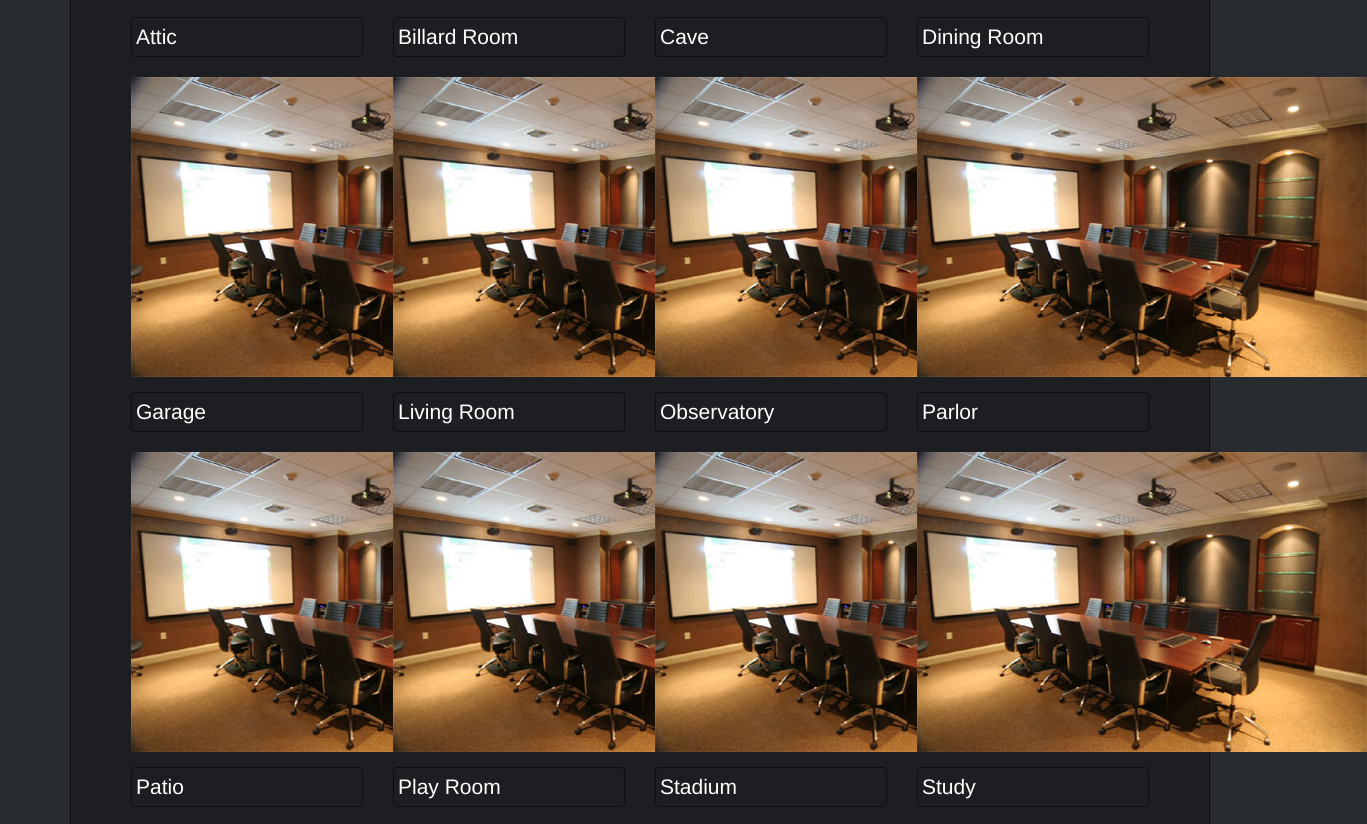
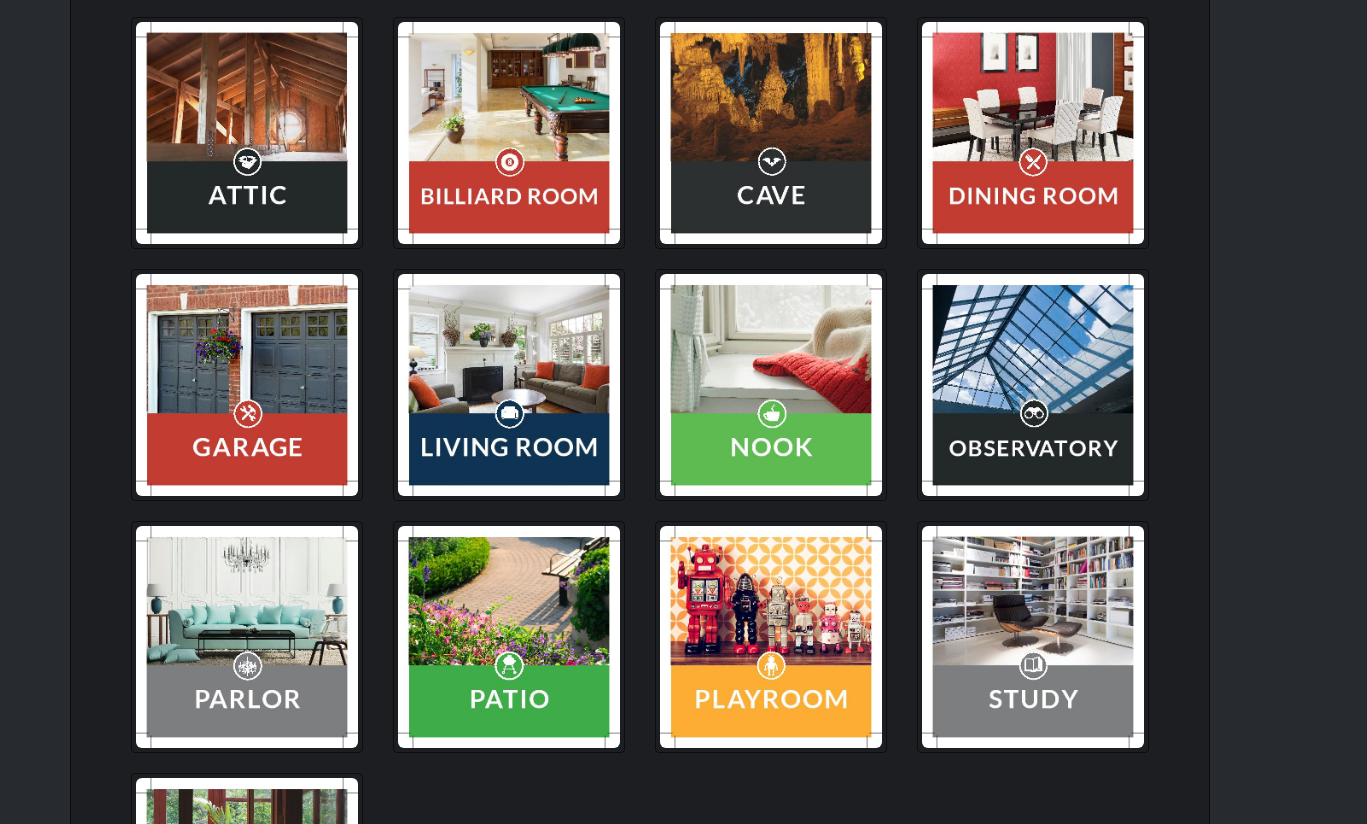
Before and after one commit to gthardy/SnapConfRooms, a website: page public/index.html at #!/first in a window 1280 px wide. Shown: the part 145-969 px from the top of the page, 1367 px wide, since content can reach past the window. Drawn offline with Linux system fonts and the light colour scheme.

Commit message:
added third floor images

```diff
--- a/public/data/rooms.json
+++ b/public/data/rooms.json
@@ -46,79 +46,92 @@
     "url": "http://sunroom/",
     "name": "Sun Room",
     "floor": 3,
-    "ip": "10.150.0.5"
+    "ip": "10.150.0.5",
+    "image" : "/images/sunroom.jpg"
 
   },
   {
     "url": "http://patio/",
     "name": "Patio",
     "floor": 3,
-    "ip": "10.150.0.6"
+    "ip": "10.150.0.6",
+    "image" : "/images/patio.jpg"
   },
   {
     "url": "http://study/",
     "name": "Study",
     "floor": 3,
-    "ip": "10.150.0.7"
+    "ip": "10.150.0.7",
+    "image" : "/images/study.jpg"
   },
   {
     "url": "http://billardroom/",
     "name": "Billard Room",
     "floor": 3,
-    "ip": "10.150.0.8"
+    "ip": "10.150.0.8",
+    "image" : "/images/billardroom.jpg"
   },
   {
     "url": "http://cave/",
     "name": "Cave",
     "floor": 3,
-    "ip": "10.150.0.9"
+    "ip": "10.150.0.9",
+    "image" : "/images/cave.jpg"
   },
   {
     "url": "http://attic/",
     "name": "Attic",
     "floor": 3,
-    "ip": "10.150.0.10"
+    "ip": "10.150.0.10",
+    "image" : "/images/attic.jpg"
   },
   {
     "url": "http://garage/",
     "name": "Garage",
     "floor": 3,
-    "ip": "10.150.0.13"
+    "ip": "10.150.0.13",
+    "image" : "/images/garage.jpg"
   },
   {
     "url": "http://playroom/",
     "name": "Play Room",
     "floor": 3,
-    "ip": "10.150.0.14"
+    "ip": "10.150.0.14",
+    "image" : "/images/playroom.jpg"
   },
   {
     "url": "http://parlor/",
     "name": "Parlor",
     "floor": 3,
-    "ip": "10.150.0.15"
+    "ip": "10.150.0.15",
+    "image" : "/images/parlor.jpg"
   },
   {
-    "url": "http://stadium/",
-    "name": "Stadium",
+    "url": "http://nook/",
+    "name": "Nook",
     "floor": 3,
-    "ip": "10.150.0.16"
+    "ip": "10.150.0.1",
+    "image" : "/images/nook.jpg"
   },
   {
     "url": "http://diningroom/",
     "name": "Dining Room",
     "floor": 3,
-    "ip": "10.150.0.18"
+    "ip": "10.150.0.18",
+    "image" : "/images/diningroom.jpg"
   },
   {
     "url": "http://observatory/",
     "name": "Observatory",
     "floor": 3,
-    "ip": "10.150.0.1"
+    "ip": "10.150.0.11",
+    "image" : "/images/observatory.jpg"
   },
   {
     "url": "http://livingroom/",
     "name": "Living Room",
     "floor": 3,
-    "ip": "10.150.0.1"
+    "ip": "10.150.0.12",
+    "image" : "/images/livingroom.jpg"
   }
 ]
--- a/public/views/main/third.html
+++ b/public/views/main/third.html
@@ -1,15 +1,19 @@
 <div class="jumbotron">
     <div class="page-header">
-        <h2>Select a Third Floor Conference Room!</h2>
+        <h2>3rd Floor Conference Rooms</h2>
     </div>
 
 
     <div class="row">
         <div class="col-xs-6 col-md-3" ng-repeat="room in rooms | filter:{floor:3} | orderBy:'name'">
-            <p>
-                <a class="thumbnail" href="{{ room.url }}download/SL/SL_Lite_v1.1.0.0_.{{ room.ip + type }}">{{ room.name }}</a>
-                <img src="/images/confroom.jpg" alt=""/>
-            </p>
+
+
+
+                <a class="thumbnail" href="{{ room.url }}download/SL/SL_Lite_v1.1.0.0_.{{ room.ip + type }}">
+
+                    <img class="img img-responsive img-rounded" src="{{ room.image }}" alt=""/>
+                </a>
+
         </div>
     </div>
 </div>
```
Also changed, not shown: public/views/main/first.html (+2 -7 lines), public/views/main/second.html (+2 -7 lines), public/images/attic.jpg (added), public/images/billardroom.jpg (added), public/images/cave.jpg (added), public/images/crawlspace.jpg (added), public/images/diningroom.jpg (added), public/images/garage.jpg (added), public/images/livingroom.jpg (added), public/images/nook.jpg (added), public/images/observatory.jpg (added), public/images/parlor.jpg (added), public/images/patio.jpg (added), public/images/playroom.jpg (added), 2 more files.
